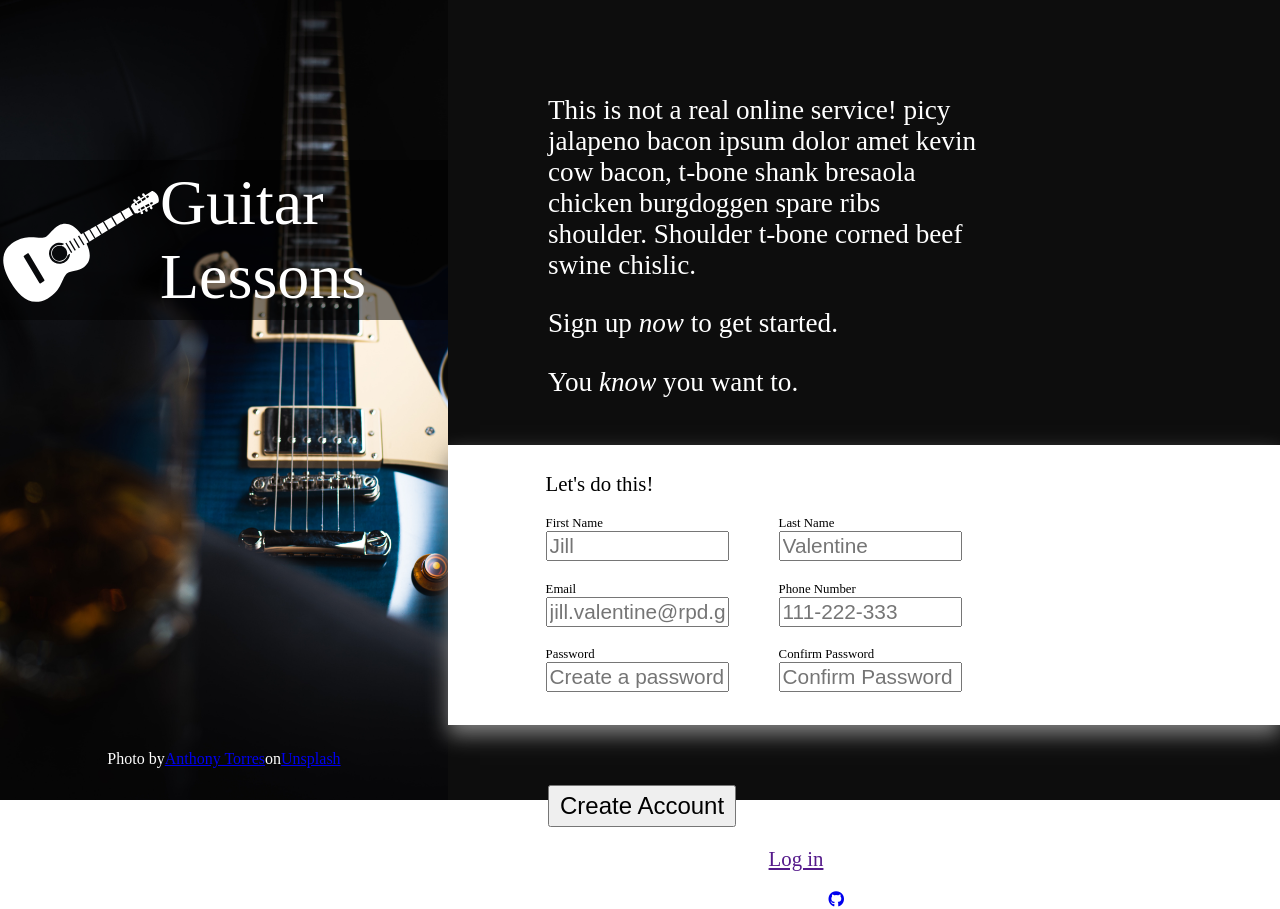
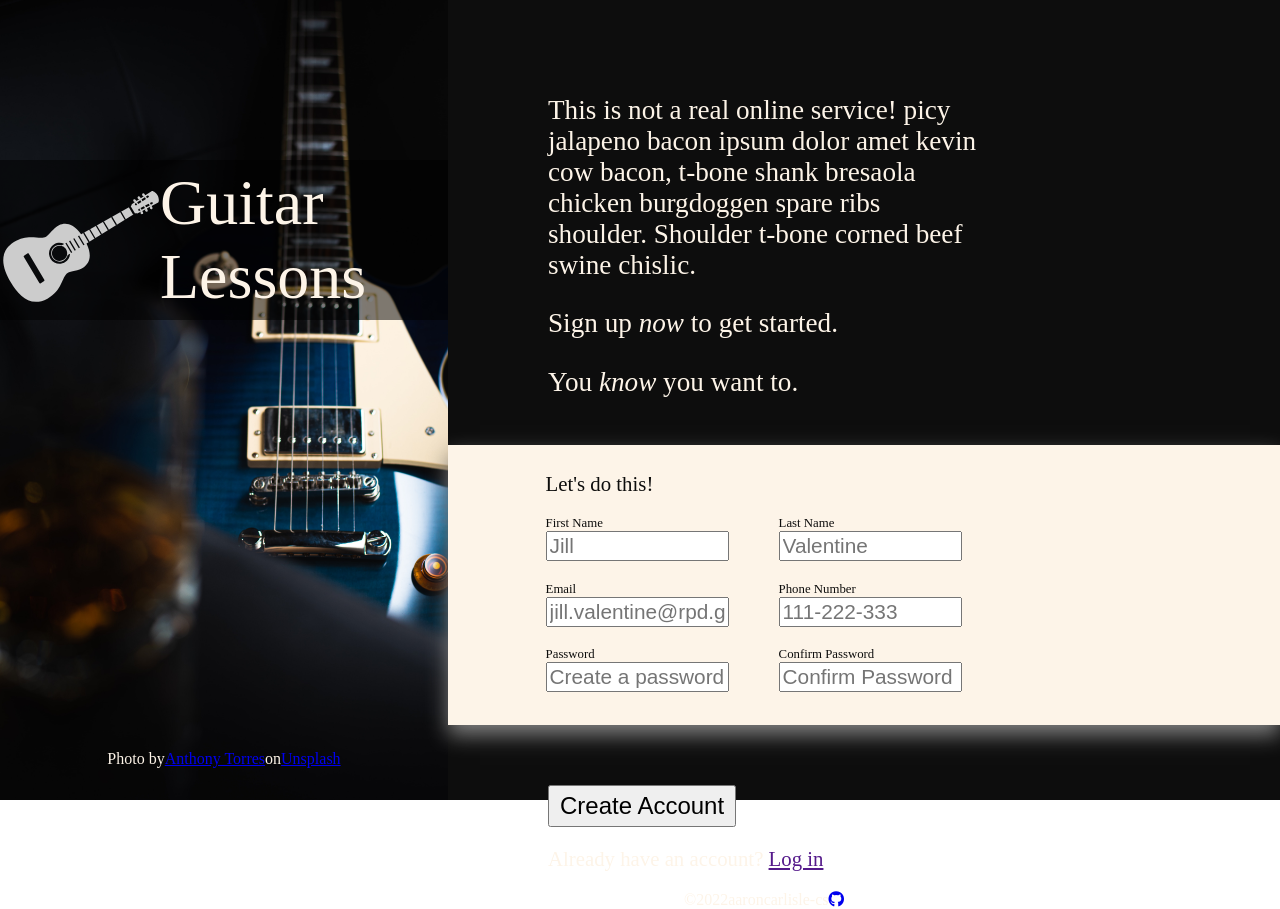
Before and after one commit to aaroncarlisle-cs/sign-up-form, a plain HTML site: page index.html in a window 1280 px wide. Drawn offline with Linux system fonts and the light colour scheme.

Commit message:
Create custom colors

```diff
--- a/css/style.css
+++ b/css/style.css
@@ -2,7 +2,7 @@
     --main-bg-color: white;
     --main-bg-color-alt: rgba(0, 0, 0, 0.95);
     --main-font-color: black;
-    --main-font-color-alt: white;
+    --main-font-color-alt: rgb(253, 244, 232);
     --guitar-light: url("../img/guitar-light.jpg");
     --guitar-dark: url("../img/guitar-dark.jpg");
 }
@@ -27,7 +27,7 @@ body {
     width: 100%;
     margin-top: 20vh;
     font-size: 4rem;
-    color: white;
+    color: var(--main-font-color-alt);
     background-color: rgba(0, 0, 0, .5);;
 }
 .hero-text img {
@@ -53,6 +53,7 @@ main {
 .sign-up {
     padding-left: 80px;
     font-size: 1.3rem;
+    background-color: var(--main-font-color-alt);
     box-shadow: 0 10px 20px gray;
 }
 form {
@@ -108,8 +109,8 @@ footer {
     background-size: cover;
 }
 .dark img {
-    -webkit-filter: invert(100%); /* safari 6.0 - 9.0 */
-    filter: invert(100%);
+    -webkit-filter: invert(80%); /* safari 6.0 - 9.0 */
+    filter: invert(80%);
 }
 .dark .photo-credit {
     color: var(--main-font-color-alt)
@@ -120,8 +121,8 @@ footer {
 .dark .instructions {
     color: var(--main-font-color-alt);
 }
-.dark .sign-up {
-    background-color: var(--main-bg-color);
+.dark form {
+    color: var(--main-bg-color-alt);
 }
 .dark .log-in {
     color: var(--main-font-color-alt);
```
